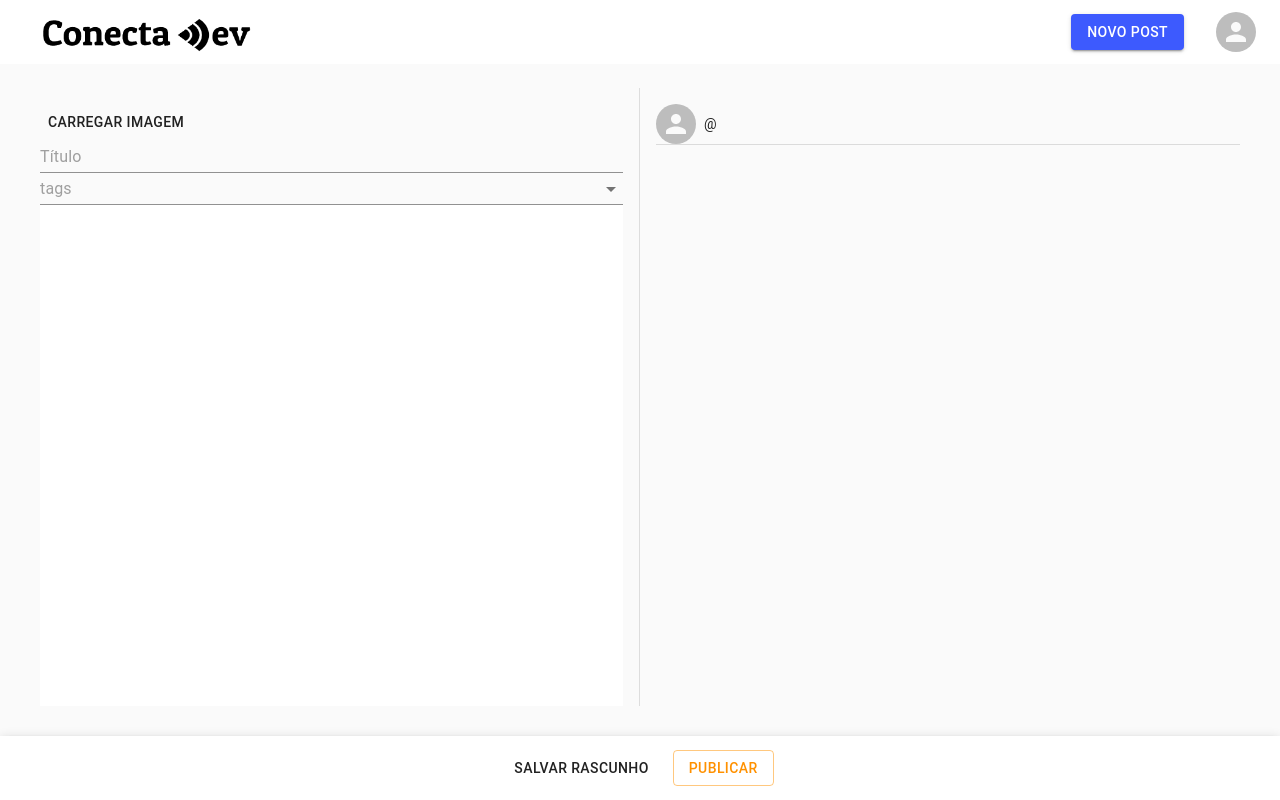
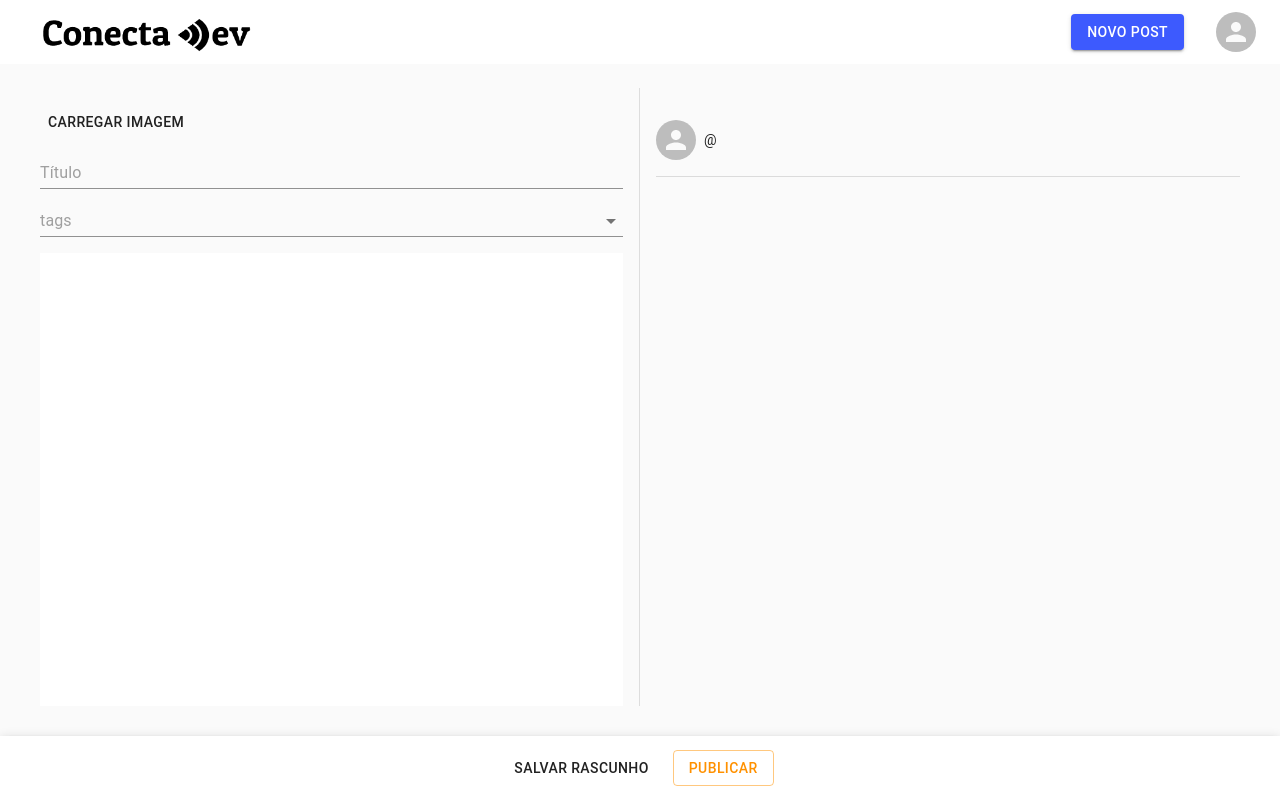
Before and after one commit to dinaerteneto/react-conecta-dev, a React (Create React App) app: page /post/new in a window 1280 px wide. Built offline with nearby package versions, Linux system fonts and the light colour scheme; no server answers; sample sign-in values are in the browser's storage; what axios-mock-adapter would draw is missing.

Commit message:
separate editor from preview

```diff
--- /dev/null
+++ b/src/pages/Post/New/Editor/index.js
@@ -0,0 +1,91 @@
+import React, { useCallback } from "react";
+import Autocomplete from "@material-ui/lab/Autocomplete"
+import { Button, Box, TextField } from "@material-ui/core";
+import { makeStyles } from "@material-ui/core";
+import { useDropzone } from "react-dropzone"
+
+const useStyles = makeStyles((theme) => ({
+    button: {
+        marginRight: theme.spacing(2)
+    },
+    image: {
+        height: 100
+    },
+    textArea: {
+        width: '100%',
+        height: '100%',
+        resize: 'none',
+        border: 'none',
+        outline: 'none',
+        fontSize: 15
+    }
+}))
+
+const aTags = [
+    { title: 'React' },
+    { title: 'Vue' },
+    { title: 'Angular' },
+    { title: 'Node' },
+    { title: 'Express' },
+    { title: 'MongoDB' },
+]
+
+function PostEditor({
+    image,
+    setImage,
+    title,
+    setTitle,
+    tags,
+    setTags,
+    markdownText,
+    setMarkdownText,
+}) {
+    const classes = useStyles()
+
+    // dropzone
+    const onDrop = useCallback(acceptedFiles => {
+        const file = acceptedFiles[0]
+        const reader = new FileReader()
+        reader.readAsDataURL(file)
+        reader.onloadend = () => {
+            const base64data = reader.result
+            setImage(base64data)
+        }
+    }, [setImage])
+    const { getRootProps, getInputProps } = useDropzone({
+        onDrop,
+        multiple: false,
+        accept: 'image/*',
+    })
+
+    return (
+        <>
+            <Box {...getRootProps()} mb={2}>
+                <input {...getInputProps()} />
+                <Button>Carregar imagem</Button>
+            </Box>
+            {image && (
+                <Box mb={1}>
+                    <img src={image} alt="imagem" className={classes.image} />
+                </Box>
+            )}
+            <Box mb={2}>
+                <TextField name="title" placeholder="Título" fullWidth value={title} onChange={setTitle} />
+            </Box>
+            <Box mb={2}>
+                <Autocomplete
+                    multiple
+                    id="tags-standard"
+                    options={aTags}
+                    value={tags}
+                    onChange={setTags}
+                    getOptionLabel={(option) => option.title}
+                    renderInput={(params) => <TextField {...params} variant="standard" placeholder="tags" />}
+                />
+            </Box>
+            <textarea onChange={setMarkdownText} className={classes.textArea}>{markdownText}</textarea>
+        </>
+    );
+}
+
+export default PostEditor
--- a/src/pages/Post/New.js
+++ b/src/pages/Post/New/index.js
@@ -1,9 +1,8 @@
-import React, { useCallback, useState } from "react"
+import React, { useState } from "react"
 import { useSelector } from "react-redux";
-import { AppBar, Box, Button, makeStyles, Toolbar, TextField, Typography, Divider, Avatar } from "@material-ui/core";
-import Autocomplete from '@material-ui/lab/Autocomplete';
-import { useDropzone } from "react-dropzone"
+import { AppBar, Box, Button, makeStyles, Toolbar, Typography, Divider, Avatar } from "@material-ui/core";
 import Markdown from 'react-markdown'
+import PostEditor from "./Editor";
 
 const useStyles = makeStyles((theme) => ({
     appBar: {
@@ -33,76 +32,50 @@ const useStyles = makeStyles((theme) => ({
     }
 }))
 
-const aTags = [
-    { title: 'React' },
-    { title: 'Vue' },
-    { title: 'Angular' },
-    { title: 'Node' },
-    { title: 'Express' },
-    { title: 'MongoDB' },
-]
-
 function NewPost() {
     const classes = useStyles()
+    const [tags, setTags] = useState([])
+    const [title, setTitle] = useState('')
+    const [markdownText, setMarkdownText] = useState('')
     const [image, setImage] = useState(null)
-    const [title, setTitle] = useState('')
-    const [tags, setTags] = useState([])
-    const [markdownText, setMarkdownText] = useState('')
+    const user = useSelector(state => state.account.user)
 
-    const user = useSelector(state => state.account.user)
+    const handleTitle = (event) => {
+        setTitle(event.target.value)
+    }
 
     const handleTagsChange = (event, values) => {
         setTags(values)
     }
-
     const handleChangeMarkdown = (event) => {
         setMarkdownText(event.currentTarget.value)
     }
-
-    // dropzone
-    const onDrop = useCallback(acceptedFiles => {
-        const file = acceptedFiles[0]
-        const reader = new FileReader()
-        reader.readAsDataURL(file)
-        reader.onloadend = () => {
-            const base64data = reader.result
-            setImage(base64data)
-        }
-    }, [])
-
-    const { getRootProps, getInputProps } = useDropzone({
-        onDrop,
-        multiple: false,
-        accept: 'image/*',
-    })
 
     return (
         <>
             <Box display="flex" height="calc(100% - 70px)" overflow="scroll">
                 <Box width="50%" height="100%" padding={2} borderRight="1px solid #DDD">
-                    <div {...getRootProps()}>
-                        <input {...getInputProps()} />
-                        <Button>Carregar imagem</Button>
-                    </div>
-                    {image && <img src={image} alt="imagem" className={classes.image} />}
-                    <TextField name="title" placeholder="Título" fullWidth value={title} onChange={e => setTitle(e.target.value)} />
-                    <Autocomplete
-                        multiple
-                        id="tags-standard"
-                        options={aTags}
-                        value={tags}
-                        onChange={(event, newValue) => {
-                            handleTagsChange(event, newValue)
-                        }}
-                        getOptionLabel={(option) => option.title}
-                        renderInput={(params) => <TextField {...params} variant="standard" placeholder="tags" />}
+                    <PostEditor
+                        image={image}
+                        setImage={setImage}
+                        title={title}
+                        setTitle={handleTitle}
+                        tags={tags}
+                        setTags={handleTagsChange}
+                        markdownText={markdownText}
+                        setMarkdownText={handleChangeMarkdown}
                     />
-                    <textarea onChange={handleChangeMarkdown} className={classes.textArea}></textarea>
                 </Box>
                 <Box width="50%" height="100%" padding={2}>
-                    {image && <img src={image} alt="imagem" className={classes.imagePreview} />}
-                    <Typography variant="h2">{title}</Typography>
-                    <Box display="flex" alignItems="center">
+                    {image && (
+                        <Box mb={2}>
+                            <img src={image} alt="imagem" className={classes.imagePreview} />
+                        </Box>
+                    )}
+                    <Box mb={2}>
+                        <Typography variant="h2">{title}</Typography>
+                    </Box>
+                    <Box display="flex" alignItems="center" mb={2}>
                         <Box>
                             <Avatar
                                 alt="{user.name}"
@@ -115,7 +88,9 @@ function NewPost() {
                             <Typography variant="body2">@{user && user.username}</Typography>
                         </Box>
                     </Box>
-                    <Typography variant="body1">{tags.map(tag => tag.title).join(', ')}</Typography>
+                    <Box mb={2}>
+                        <Typography variant="body1">{tags.map(tag => tag.title).join(', ')}</Typography>
+                    </Box>
                     <Divider />
                     <Markdown children={markdownText} />
                 </Box>
```
Also changed, not shown: src/pages/Post/New/Preview/index.js (added).
